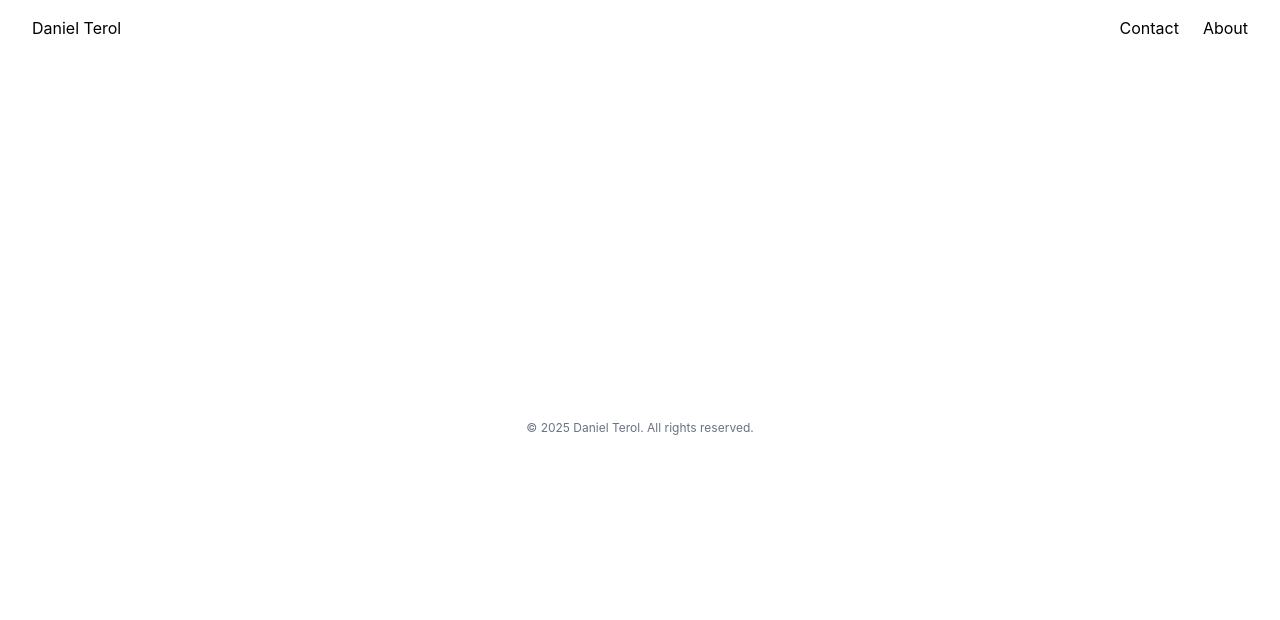
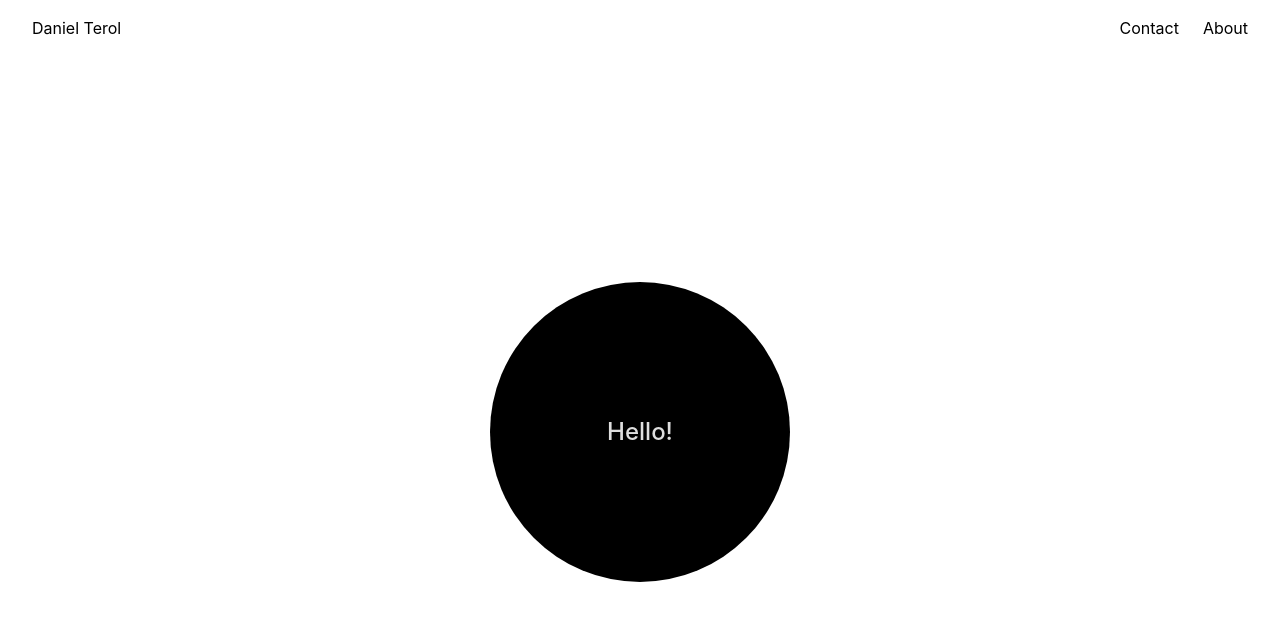
Before and after one commit to Detege/DtPortfolio2025, a React (Vite) app: page / in a window 1280 px wide. Shown: the top 620 px of the page. Built offline with nearby package versions, Linux system fonts and the light colour scheme.

Commit message:
hide footer. Add Start button on /Intro

```diff
--- a/src/App.tsx
+++ b/src/App.tsx
@@ -40,8 +40,8 @@ function App() {
           />
 
           {/* Main content area: scrolls while sidebar stays fixed */}
-          <main className="flex-1 p-8">
-            <div className="max-w-7xl mx-auto">
+          <main className="flex flex-1 p-8">
+            <div className="flex-1 max-w-7xl mx-auto">
               <Routes>
                 <Route path="/" element={<Intro />} />
                 <Route
--- a/src/components/Footer.tsx
+++ b/src/components/Footer.tsx
@@ -1,4 +1,9 @@
+import { useLocation } from "react-router-dom";
 function Footer() {
+  const location = useLocation();
+  const hideFooter = location.pathname === "/";
+  if (hideFooter) return null;
+
   return (
     <footer className="w-full grow text-center pt-75 pb-4 text-xs text-gray-500 dark:text-gray-400">
       © {new Date().getFullYear()} Daniel Terol. All rights reserved.
--- a/src/pages/Intro.tsx
+++ b/src/pages/Intro.tsx
@@ -1,7 +1,18 @@
+import { useState } from "react";
+import { Link } from "react-router-dom";
+
 function Intro() {
+  const [text, setText] = useState("Hello!");
+
   return (
-    <div className="grow">
-      <h1>Welcome to the Intro Page</h1>
+    <div className="flex items-center justify-center grow h-full">
+      <Link
+        to="/home"
+        className="bg-black dark-bg-white flex justify-center m-auto size-75 rounded-full"
+        onMouseEnter={() => setText("Start")}
+      >
+        <h2 className="m-auto text-2xl font-medium">{text}</h2>
+      </Link>
     </div>
   );
 }
```
